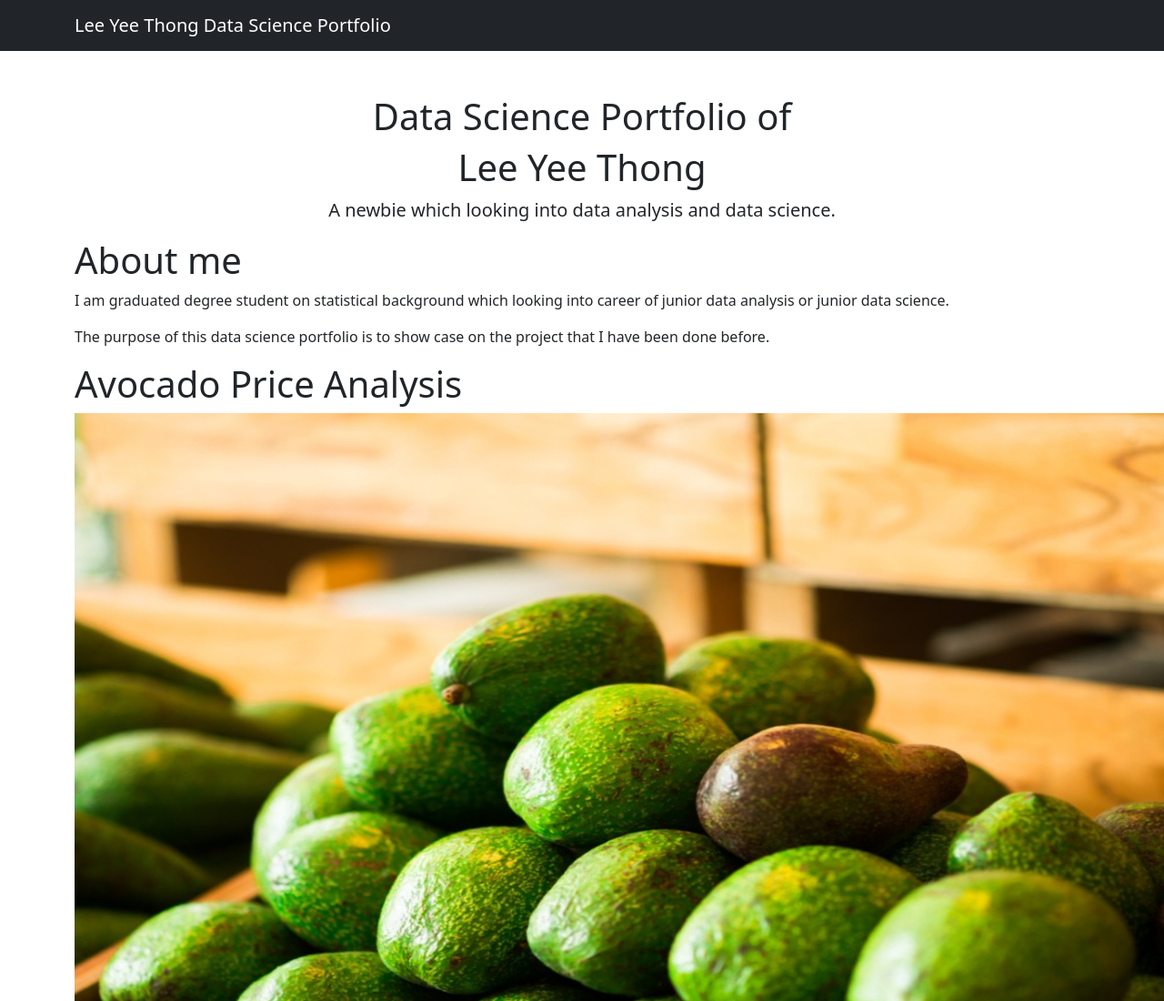
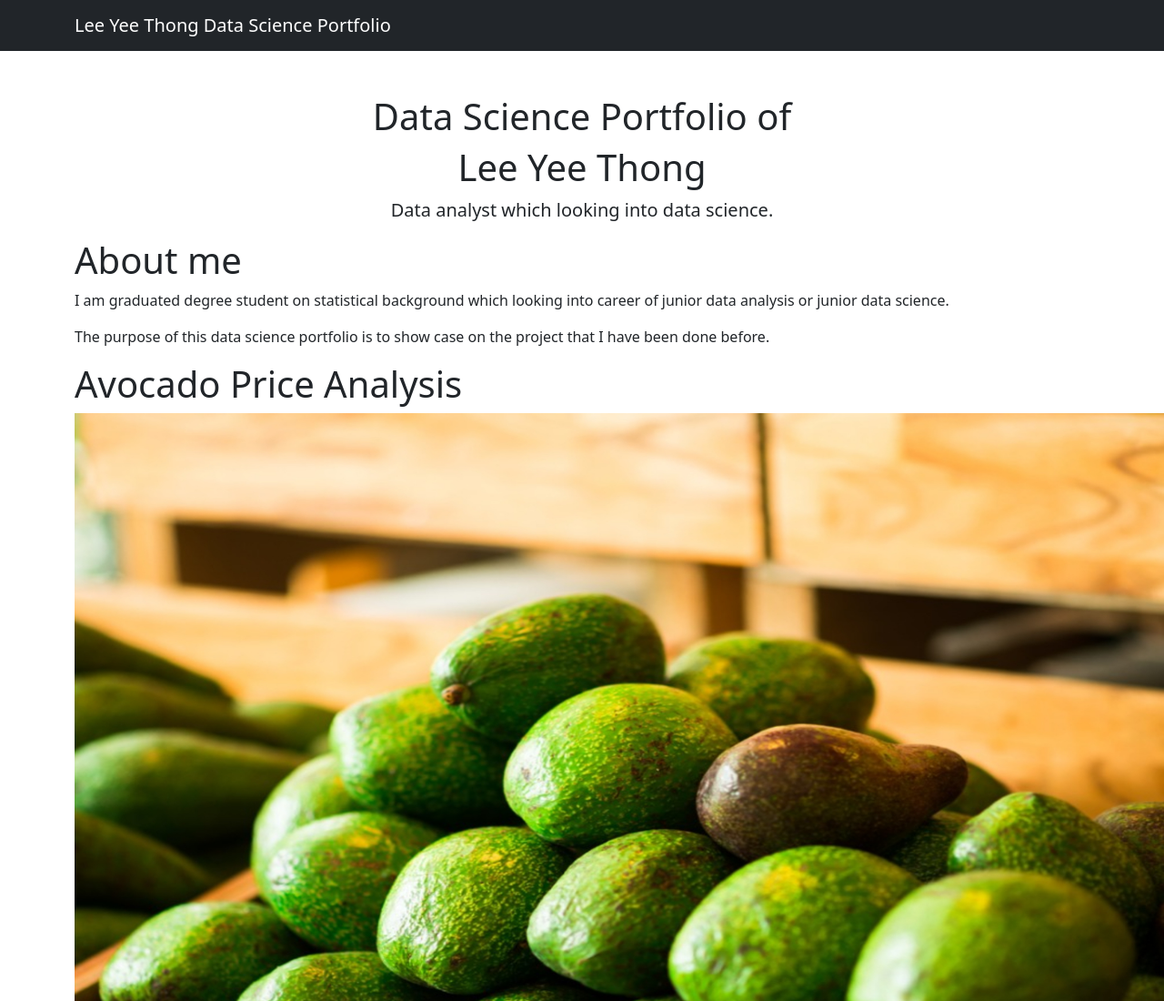
Before and after one commit to LYT102/LYT102.github.io, a plain HTML site: page index.html in a window 1280 px wide. Shown: the top 1100 px of the page at 91% size. Drawn offline with nearby package versions, Linux system fonts and the light colour scheme.

Commit message:
Update index.html
change header

```diff
--- a/index.html
+++ b/index.html
@@ -23,7 +23,7 @@
             <div class="text-center mt-5">
                 <h1>Data Science Portfolio of</h1>
                 <h1>Lee Yee Thong</h1>
-                <p class="lead">A newbie which looking into data analysis and data science.</p>
+                <p class="lead">Data analyst which looking into data science.</p>
             </div>
 
             <div>
```
